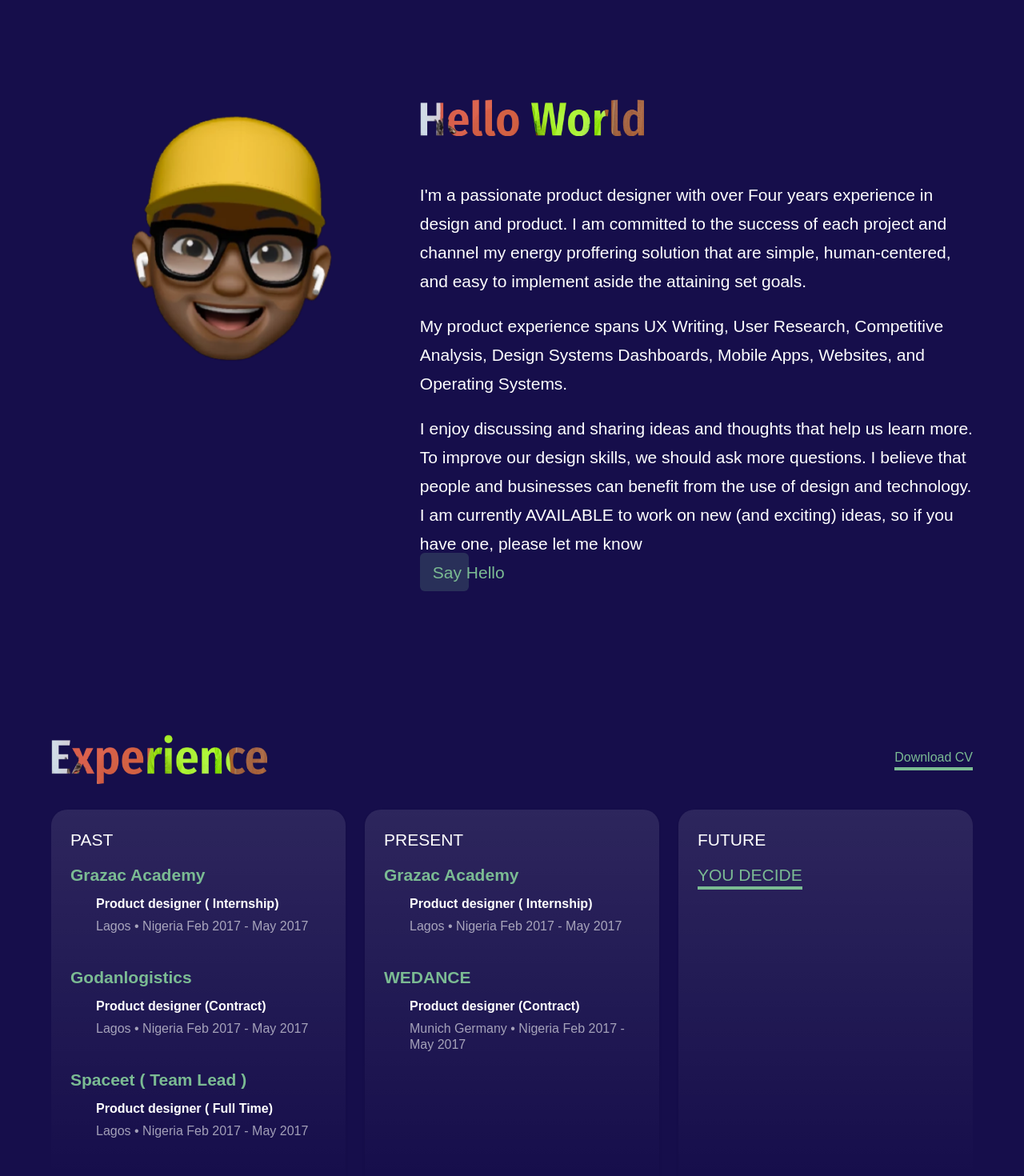
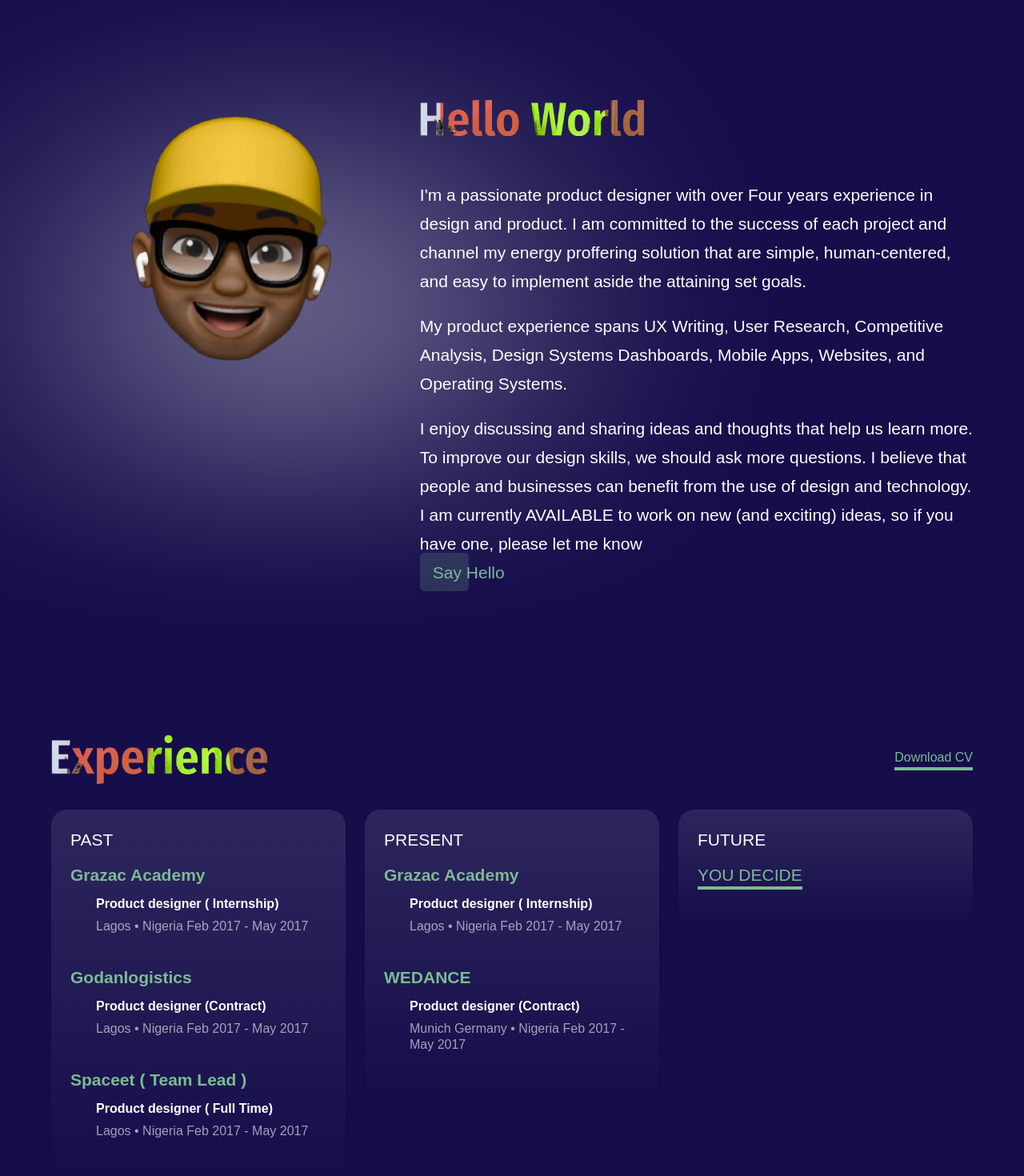
Before and after one commit to Vicopem01/lanre.tech, a Next.js app: page /about in a window 1280 px wide. Shown: the part 120-1590 px from the top of the page at 80% size. Built offline with nearby package versions, Linux system fonts and the light colour scheme; a web font is replaced by a local one.

Commit message:
UI Redesign

```diff
--- a/components/UI/Header.js
+++ b/components/UI/Header.js
@@ -7,7 +7,7 @@ import { LINKS, SOCIALS } from "../../constants";
 
 const Header = () => {
   return (
-    <header className="text-white flex justify-between pt-s6 items-center">
+    <header className="text-white flex m-horizontal justify-between pt-s6 items-center">
       <Name />
       <Menu />
       <NavLinks />
--- a/components/sections/About/AddMe.js
+++ b/components/sections/About/AddMe.js
@@ -6,7 +6,7 @@ import { SOCIALS } from "../../../constants";
 
 const AddMe = () => {
   return (
-    <div className="mt-s25 mb-s10" data-aos="zoom-in-up">
+    <div className="mt-s25 mb-s10 m-horizontal" data-aos="zoom-in-up">
       <Shadow>
         <div className="p-s4 text-white">
           <Image src={AddMeText} alt="Add Me To Your Team" width={400} />
--- a/components/sections/About/Experience.js
+++ b/components/sections/About/Experience.js
@@ -46,14 +46,14 @@ const Experience = () => {
     },
   ];
   return (
-    <div className="mt-s23" data-aos="fade-up">
+    <div className="mt-s23 m-horizontal" data-aos="fade-up">
       <div className="flex items-center justify-between mb-s4">
         <Image src={ExperienceText} alt="Experience" width={270} />
         <a className="text-green border-b-4 border-green">Download CV</a>
       </div>
-      <div className="flex justify-center gap-s3">
+      <div className="flex justify-center flex-col lg:flex-row items-start gap-s3">
         {WORK_EXPERIENCE.map((work, index) => (
-          <Shadow key={`experience-${index}`} classes="p-s3 w-1/3">
+          <Shadow key={`experience-${index}`} classes="p-s3 w-full lg:w-1/3">
             <h3 className="text-white text-xl">{work.title}</h3>
             {work.history.map((history, index) => (
               <div key={`history-${index}`}>
@@ -70,9 +70,9 @@ const Experience = () => {
             ))}
           </Shadow>
         ))}
-        <Shadow classes="p-s3 w-1/3">
+        <Shadow classes="p-s3 w-full lg:w-1/3">
           <h3 className="text-white text-xl">FUTURE</h3>
-          <a className="text-green border-b-4 border-green text-xl mt-s2 inline-block">
+          <a className="mb-5 text-green border-b-4 border-green text-xl mt-s2 inline-block">
             YOU DECIDE
           </a>
         </Shadow>
--- a/components/sections/About/HelloWorld.js
+++ b/components/sections/About/HelloWorld.js
@@ -2,12 +2,16 @@ import Image from "next/image";
 import HelloWorldText from "../../../public/img/colored-texts/hello-world.webp";
 import Avatar from "../../../public/img/avatar/avatar.webp";
 import Button from "../../UI/Button";
+import Blur from "../../../public/img/blobs/blur.png";
 
 const HelloWorld = () => {
   return (
-    <div className="text-white mt-s20" data-aos="fade-up">
-      <div className="flex">
-        <div className="w-2/5 ">
+    <div className="relative text-white mt-s20 m-horizontal" data-aos="fade-up">
+      <div className="flex relative">
+        <div className={`hidden lg:block w-2/5 relative`}>
+          <div className="absolute top-1/2 left-1/2 w-screen h-screen -z-10 -translate-x-1/2 -translate-y-2/3">
+            <Image src={Blur} alt="" fill className="blur-3xl" />
+          </div>
           <Image
             src={Avatar}
             alt="Avatar"
@@ -16,7 +20,7 @@ const HelloWorld = () => {
             className="block m-auto"
           />
         </div>
-        <div className="text-xl w-3/5 font-normal leading-9 font-light text-xl">
+        <div className="text-xl w-full lg:w-3/5 font-normal leading-9 font-light text-xl">
           <Image src={HelloWorldText} alt="Hello World" width={280} />
           <p className="mt-s7">
             I&#39;m a passionate product designer with over Four years
--- a/components/sections/About/HowCanI.js
+++ b/components/sections/About/HowCanI.js
@@ -14,13 +14,16 @@ const HowCanI = () => {
     },
   ];
   return (
-    <div className="mt-s23" data-aos="fade-up">
+    <div className="mt-s23 m-horizontal" data-aos="fade-up">
       <div className="mb-s4">
         <Image src={HowCanIAssistYou} alt="Experience" width={270} />
       </div>
-      <div className="flex items-stretch gap-s3">
+      <div className="flex flex-col lg:flex-row items-stretch gap-s3">
         {TECHSKILLS.map((skill, index) => (
-          <Shadow classes="p-s3 w-1/2 text-white" key={`skill-${index}`}>
+          <Shadow
+            classes="p-s3 w-full lg:w-1/2 text-white"
+            key={`skill-${index}`}
+          >
             <h3 className="text-white text-5xl mb-s2">{skill.title}</h3>
             <p className="lined">{skill.text}</p>
           </Shadow>
--- a/components/sections/Projects/SelectedProjects.js
+++ b/components/sections/Projects/SelectedProjects.js
@@ -6,7 +6,7 @@ import { PROJECTS } from "../../../constants";
 
 const SelectedProjects = () => {
   return (
-    <div className="mt-s20" data-aos="fade-in-up">
+    <div className="mt-s20 m-horizontal" data-aos="fade-in-up">
       <div className="mb-s9">
         <Image src={SelectedProjectsText} alt="" width={400} />
       </div>
--- a/constants/index.js
+++ b/constants/index.js
@@ -55,7 +55,7 @@ export const PROJECTS = [
   {
     image: SpaceetLogo,
     company: "Spaceet Luxury Apartment",
-    desc: "Spaceet is a Nigerian based company that operates an online marketing for lodging, primarily homestays for vacation rentals, and tourism activities. Based in Lagos ,Nigeria the platform is accessible via website and mobile app. Spaceet also owns an apartment on the websites and people who owns house are also permitted to host their home on the websites after some documentation ,it profits by receiving commission from each booking.",
+    desc: "Spaceet is a Nigerian based company that operates an online marketing for lodging, primarily homestays for vacation rentals, and tourism activities. Based in Lagos ,Nigeria the platform is accessible via website and mobile app.",
     banner: SpaceetBanner,
     prototype:
       "https://www.figma.com/proto/avQ0WdEvv8GWFt1ED6o0ci/New-Portfolio?page-id=0%3A1&node-id=1328%3A4775&scaling=min-zoom&starting-point-node-id=1%3A160&show-proto-sidebar=1",
@@ -64,7 +64,7 @@ export const PROJECTS = [
   {
     image: GodanLogo,
     company: "Godan Logistics",
-    desc: "Godan is a Nigerian based logistics company which provide shipping off items from one destination to another , They are very fast and affordable and they also are secure . Godan is a delivery service in Nigeria through its network office in Sagamu , Ogun-State .It also provide the shipping of heavy duty machines from destination to another and it ranked among one of the most reliable shipping companies.",
+    desc: "Godan is a Nigerian based logistics company which provide shipping off items from one destination to another , They are very fast and affordable and they also are secure.",
     banner: GodanBanner,
     prototype:
       "https://www.figma.com/proto/avQ0WdEvv8GWFt1ED6o0ci/New-Portfolio?page-id=0%3A1&node-id=1311%3A5661&scaling=min-zoom&starting-point-node-id=1%3A160&show-proto-sidebar=1",
--- a/pages/_document.js
+++ b/pages/_document.js
@@ -17,7 +17,7 @@ class MyDocument extends Document {
           />
           <link rel="icon" href="/favicon.ico" />
         </Head>
-        <body className="transition-300 relative min-h-screen m-horizontal overflow-hidden overflow-x-hidden bg-purple p-0 font-firaSans">
+        <body className="transition-300 relative min-h-screen overflow-hidden overflow-x-hidden bg-purple p-0 font-firaSans">
           <Main />
           <NextScript />
         </body>
--- a/pages/index.js
+++ b/pages/index.js
@@ -38,9 +38,16 @@ const Home = () => {
         />
 
         <div className="fixed top-1/2 left-1/2 -translate-x-1/2 -translate-y-1/2 md:w-4/5 w-full">
-          <span className="fixed top-1/2 left-1/2 -translate-x-1/2 -translate-y-1/2 bg-white block w-full h-[1px]"></span>
+          {/* <span className="fixed top-1/2 left-1/2 -translate-x-1/2 -translate-y-1/2 bg-white block w-full h-[1px]"></span> */}
           <h1 className="text-white text-center border-y uppercase big-text px-s3">
-            <Typed strings={[`Olanrewaju Ajao Workfolio`]} typeSpeed={80} />
+            <Typed
+              strings={[`Olanrewaju Ajao`]}
+              typeSpeed={120}
+              showCursor={false}
+            />
+          </h1>
+          <h1 className="text-white text-center border-y uppercase big-text px-s3">
+            <Typed strings={[`Workfolio`]} typeSpeed={120} showCursor={false} />
           </h1>
         </div>
       </main>
--- a/styles/globals.css
+++ b/styles/globals.css
@@ -31,7 +31,7 @@
     line-height: 30px;
   }
   .big-text {
-    font-size: 140px;
+    font-size: 120px;
   }
   @media screen and (max-width: 768px) {
     .big-text {
@@ -48,19 +48,4 @@
       font-size: 50px;
     }
   }
-  .project-1 {
-    background-color: #eab221;
-  }
-  .project-2 {
-    background-color: #417cff;
-  }
-  .project-3 {
-    background-color: #d84f00;
-  }
-  .project-4 {
-    background-color: #001e2f;
-  }
-  .project-5 {
-    background-color: #006156;
-  }
 }
```
Also changed, not shown: public/img/blobs/blur.png (added).
